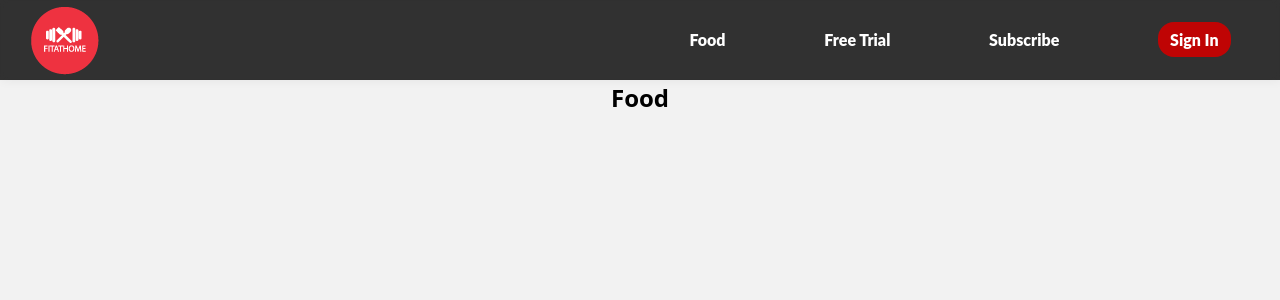
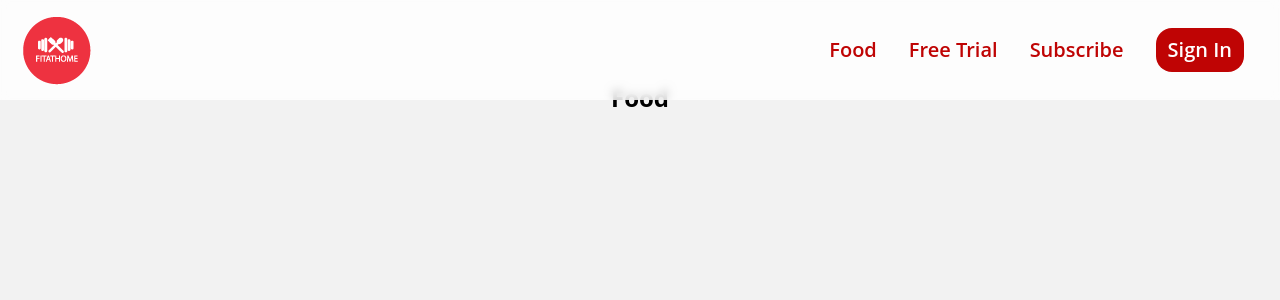
Before and after one commit to ms29ash/FitAtHome, a React (Create React App) app: page /food in a window 1280 px wide. Shown: the top 300 px of the page. Built offline with nearby package versions, Linux system fonts and the light colour scheme.

Commit message:
added tailwind-styled-components and fixed navbar

```diff
--- a/src/Components/Navbar.js
+++ b/src/Components/Navbar.js
@@ -1,47 +1,61 @@
-import React, { useRef, useState } from 'react'
+import React, { useRef, useState } from "react";
 import { Link } from "react-router-dom";
-import Hamburger from 'hamburger-react'
+import Hamburger from "hamburger-react";
+import tw from "tailwind-styled-components";
 
-import logo from '../images/logo.png'
-import '../Styles/nav.css'
+import logo from "../images/logo.png";
+// import "../Styles/nav.css";
 
 function Navbar() {
-    const [isOpen, setOpen] = useState(false)
+  const [isOpen, setOpen] = useState(false);
   const navlink = useRef(null);
   return (
     <>
-            <nav className="navbar flex flex-row w-screen bg-black h-[10vh] md:bg-black/80 backdrop-blur-sm text-black z-50 absolute md:fixed top-0  ">
-                <div className="header">
+      <Nav className="navbar  ">
+        <LogoWrapper className="header">
           <Link to="/">
             <img src={logo} alt="" />
           </Link>
-                </div>
-                <div className=" text-white top-3 md:hidden right-3 absolute">
+        </LogoWrapper>
 
-                    <Hamburger toggled={isOpen} toggle={setOpen} rounded color="#fff" onToggle={toggled => {
-                        if (toggled) {
-                            navlink.current.classList.toggle('show');
-                        } else {
-                            navlink.current.classList.toggle('show')
-                        }
-                    }} />
-                </div>
+        <HamburgerIcon>
+          <Hamburger
+            toggled={isOpen}
+            toggle={setOpen}
+            rounded
+            // color="#fff"
+            onToggle={(toggled) => {
+              navlink.current.classList.toggle("hidden");
+            }}
+          />
+        </HamburgerIcon>
 
-                <div className="navlinks" ref={navlink}>
-                    <ul>
-                        {/* <li>
-                            <a className="text-white hover:text-orangefood" href="/">Home</a>
-                            </li> */}
-                        <li><Link className="text-white hover:text-orangefood hover:underline" to="/food">Food</Link></li>
-                        <li><Link className="text-white hover:text-orangefood hover:underline" to="/trial">Free Trial</Link></li>
-                        <li> <Link className="text-white hover:text-orangefood hover:underline" to="/subscribe">Subscribe</Link></li>
-                        <li><Link className="text-white hover:bg-orangefood bg-redfood px-3 py-2 rounded-2xl hover:underline" to="/signin">Sign In</Link>
-                        </li>
-                    </ul>
-                </div>
-            </nav>
+        <NavLinks ref={navlink}>
+          <NavLink to="/food">Food</NavLink>
+
+          <NavLink to="/trial">Free Trial</NavLink>
+
+          <NavLink to="/subscribe">Subscribe</NavLink>
+
+          <LoginLink to="/signin">Sign In</LoginLink>
+        </NavLinks>
+      </Nav>
     </>
-    )
+  );
 }
 
-export default Navbar
+export default Navbar;
+
+const Nav = tw.nav`
+flex flex-row w-screen min-h-[100px] h-[10vh] bg-white/80 backdrop-blur-sm text-redfood z-50 absolute md:fixed top-0 items-center px-5
+`;
+const LogoWrapper = tw.div`inline-block`;
+const HamburgerIcon = tw.div`text-redfood top-[25px] md:hidden right-3 absolute`;
+const NavLinks = tw.div`
+flex-1 md:!flex hidden justify-end items-center`;
+const NavLink = tw(
+  Link
+)`mx-4 text-xl text-redfood hover:text-orangefood  font-semibold`;
+const LoginLink = tw(Link)`
+mx-4 text-xl text-white  font-semibold bg-redfood px-3 py-2 rounded-2xl
+`;
--- a/src/Styles/nav.css
+++ /dev/null
@@ -1,85 +0,0 @@
-* {
-  scroll-behavior: smooth;
-}
-a {
-  cursor: pointer;
-}
-body {
-  overflow-x: hidden;
-}
-.navbar {
-  display: flex;
-  justify-content: space-between;
-  align-items: center;
-  padding-left: 1.75rem;
-  backdrop-filter: blur(3px);
-  -webkit-backdrop-filter: blur(3px);
-  --tw-backdrop-blur: blur(3px);
-  box-shadow: 1px 1px 10px 0 rgb(0 0 0 / 5%);
-}
-
-.nav-bg {
-  background-color: rgba(255, 255, 255, 0.637);
-}
-.header {
-  display: inline-block;
-}
-.navlinks {
-  width: 50vw;
-}
-
-.navlinks > ul {
-  display: flex;
-  justify-content: space-around;
-}
-.navlinks > ul > li {
-  list-style: none;
-}
-.navlinks > ul > li > a {
-  text-decoration: none;
-  font-family: "Lato", sans-serif;
-  color: white;
-  font-weight: 900;
-}
-
-@media only screen and (max-width: 800px) {
-  .navbar {
-    padding-left: 0;
-    padding: 0.8rem 0;
-    background-color: black;
-    backdrop-filter: blur(0px);
-    -webkit-backdrop-filter: blur(0px);
-    --tw-backdrop-blur: blur(0px);
-  }
-
-  .navlinks {
-    display: none;
-    position: absolute;
-    background-color: rgba(0, 0, 0, 0.9);
-    backdrop-filter: blur(3px);
-    -webkit-backdrop-filter: blur(3px);
-    --tw-backdrop-blur: blur(3px);
-    top: 99px;
-    width: 100vw;
-    text-align: center;
-    padding-bottom: 5vh;
-  }
-  .navlinks > ul {
-    margin-top: 10px;
-    flex-direction: column;
-    width: 100%;
-  }
-  .navlinks > ul > li {
-    margin: 12px 0;
-    width: 100%;
-  }
-  .navlinks > ul > li > a {
-    overflow: auto;
-    font-size: 1.5rem;
-  }
-
-  .navlinks.show {
-    display: block;
-    /* height:70vh; */
-  }
-}
--- a/src/Styles/style.css
+++ b/src/Styles/style.css
@@ -432,6 +432,12 @@ Ensure the default browser behavior of the `hidden` attribute.
 .top-0 {
   top: 0px;
 }
+.top-3 {
+  top: 0.75rem;
+}
+.right-3 {
+  right: 0.75rem;
+}
 .z-20 {
   z-index: 20;
 }
@@ -467,6 +473,10 @@ Ensure the default browser behavior of the `hidden` attribute.
   margin-left: auto;
   margin-right: auto;
 }
+.mx-4 {
+  margin-left: 1rem;
+  margin-right: 1rem;
+}
 .my-2 {
   margin-top: 0.5rem;
   margin-bottom: 0.5rem;
@@ -500,6 +510,9 @@ Ensure the default browser behavior of the `hidden` attribute.
 }
 .mt-5 {
   margin-top: 1.25rem;
+}
+.inline-block {
+  display: inline-block;
 }
 .flex {
   display: flex;
@@ -563,6 +576,9 @@ Ensure the default browser behavior of the `hidden` attribute.
 }
 .w-\[20\%\] {
   width: 20%;
+}
+.flex-1 {
+  flex: 1 1 0%;
 }
 .shrink-0 {
   flex-shrink: 0;
@@ -843,10 +859,6 @@ Ensure the default browser behavior of the `hidden` attribute.
 .text-black\/80 {
   color: rgb(0 0 0 / 0.8);
 }
-.text-black {
-  --tw-text-opacity: 1;
-  color: rgb(0 0 0 / var(--tw-text-opacity));
-}
 .text-greenfood {
   --tw-text-opacity: 1;
   color: rgb(70 115 2 / var(--tw-text-opacity));
@@ -854,6 +866,10 @@ Ensure the default browser behavior of the `hidden` attribute.
 .text-grayfood {
   --tw-text-opacity: 1;
   color: rgb(38 50 36 / var(--tw-text-opacity));
+}
+.text-black {
+  --tw-text-opacity: 1;
+  color: rgb(0 0 0 / var(--tw-text-opacity));
 }
 .underline {
   text-decoration-line: underline;
@@ -980,6 +996,10 @@ h6 {
     display: block;
   }
 
+  .md\:hidden {
+    display: none;
+  }
+
   .md\:h-\[80vh\] {
     height: 80vh;
   }
@@ -996,8 +1016,8 @@ h6 {
     grid-template-columns: repeat(4, minmax(0, 1fr));
   }
 
-  .md\:bg-black\/80 {
-    background-color: rgb(0 0 0 / 0.8);
+  .md\:bg-white\/80 {
+    background-color: rgb(255 255 255 / 0.8);
   }
 
   .md\:py-\[20vh\] {
```
Also changed, not shown: package.json (+5 -2 lines), 1 other file (tests, documents, lock files or other folders). Lines whose indentation alone changed are shown as unchanged.
